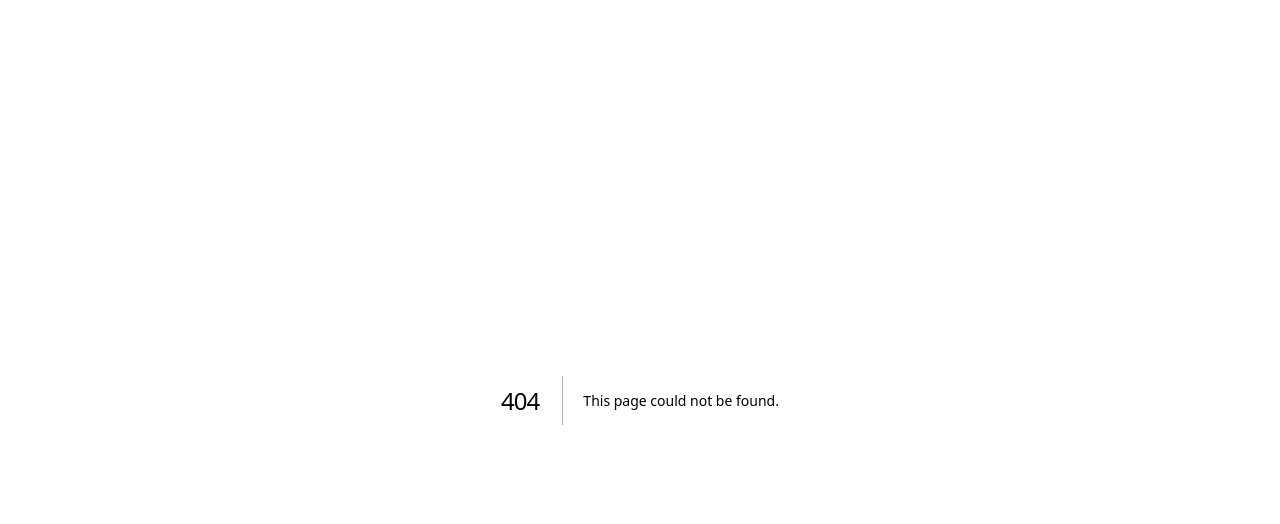
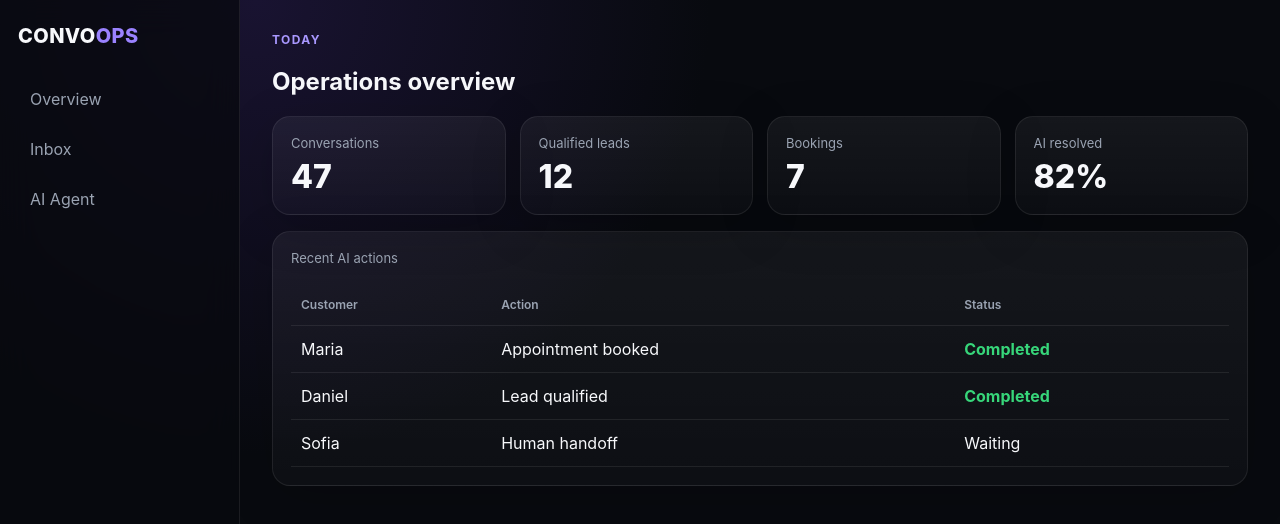
Before and after one commit to foziakahero-dot/WHATSAPP, a Next.js app: page /dashboard in a window 1280 px wide. Before the commit this address had no page. Shown: the top 524 px of the page. Built offline with nearby package versions, Linux system fonts and the light colour scheme.

Commit message:
Add operations dashboard

```diff
--- /dev/null
+++ b/app/dashboard/page.tsx
@@ -0,0 +1,39 @@
+import Link from 'next/link'
+
+const metrics = [
+  ['Conversations','47'],
+  ['Qualified leads','12'],
+  ['Bookings','7'],
+  ['AI resolved','82%']
+]
+
+export default function Dashboard(){
+  return <div className="shell">
+    <aside className="sidebar">
+      <div className="brand">CONVO<span>OPS</span></div>
+      <nav className="nav">
+        <Link href="/dashboard">Overview</Link>
+        <Link href="/inbox">Inbox</Link>
+        <Link href="/onboarding">AI Agent</Link>
+      </nav>
+    </aside>
+    <main>
+      <div className="eyebrow">Today</div>
+      <h2>Operations overview</h2>
+      <div className="grid">
+        {metrics.map(([k,v]) => <div className="card" key={k}><div className="label">{k}</div><div className="metric">{v}</div></div>)}
+      </div>
+      <div className="card" style={{marginTop:16}}>
+        <div className="label">Recent AI actions</div>
+        <table className="table">
+          <thead><tr><th>Customer</th><th>Action</th><th>Status</th></tr></thead>
+          <tbody>
+            <tr><td>Maria</td><td>Appointment booked</td><td className="status">Completed</td></tr>
+            <tr><td>Daniel</td><td>Lead qualified</td><td className="status">Completed</td></tr>
+            <tr><td>Sofia</td><td>Human handoff</td><td>Waiting</td></tr>
+          </tbody>
+        </table>
+      </div>
+    </main>
+  </div>
+}
```
